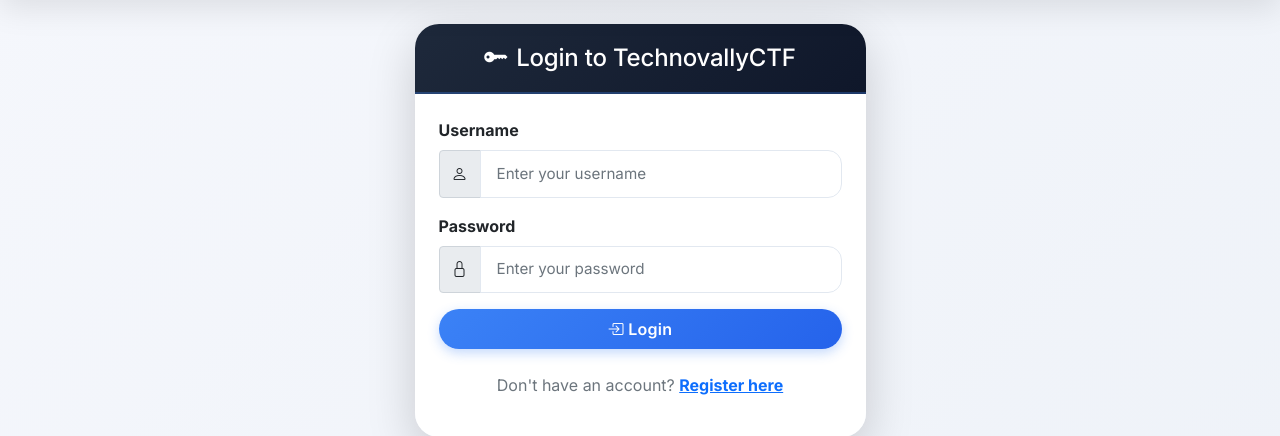
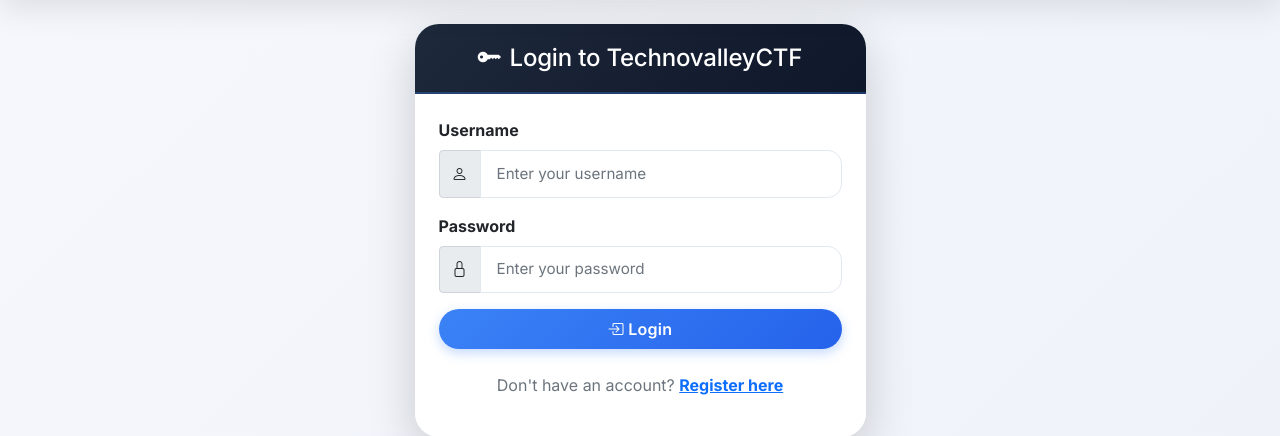
Before and after one commit to appuachu/technovalley_ctf, a Flask app: page /login in a window 1280 px wide. Shown: the part 73-509 px from the top of the page. Run offline with Flask 3, Linux system fonts and the light colour scheme.

Commit message:
Update login.html

```diff
--- a/templates/login.html
+++ b/templates/login.html
@@ -5,7 +5,7 @@
     <div class="col-md-5">
         <div class="card shadow-lg border-0">
             <div class="card-header bg-primary text-white text-center">
-                <h4 class="mb-0"><i class="bi bi-key-fill me-2"></i>Login to TechnovallyCTF</h4>
+                <h4 class="mb-0"><i class="bi bi-key-fill me-2"></i>Login to TechnovalleyCTF</h4>
             </div>
             <div class="card-body p-4">
                 <form method="POST">
```
